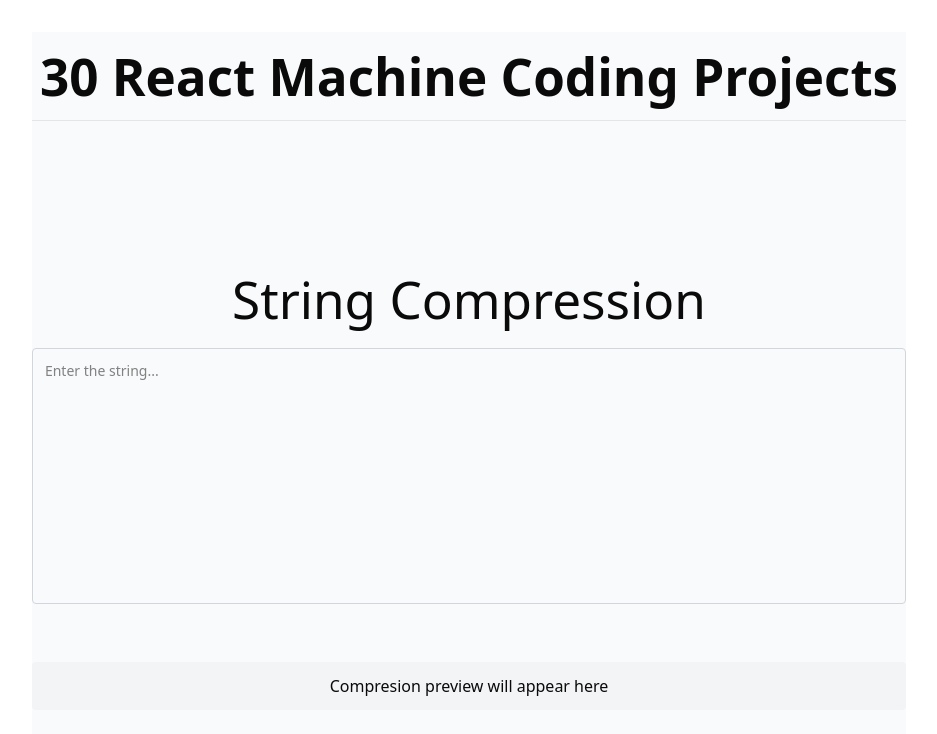
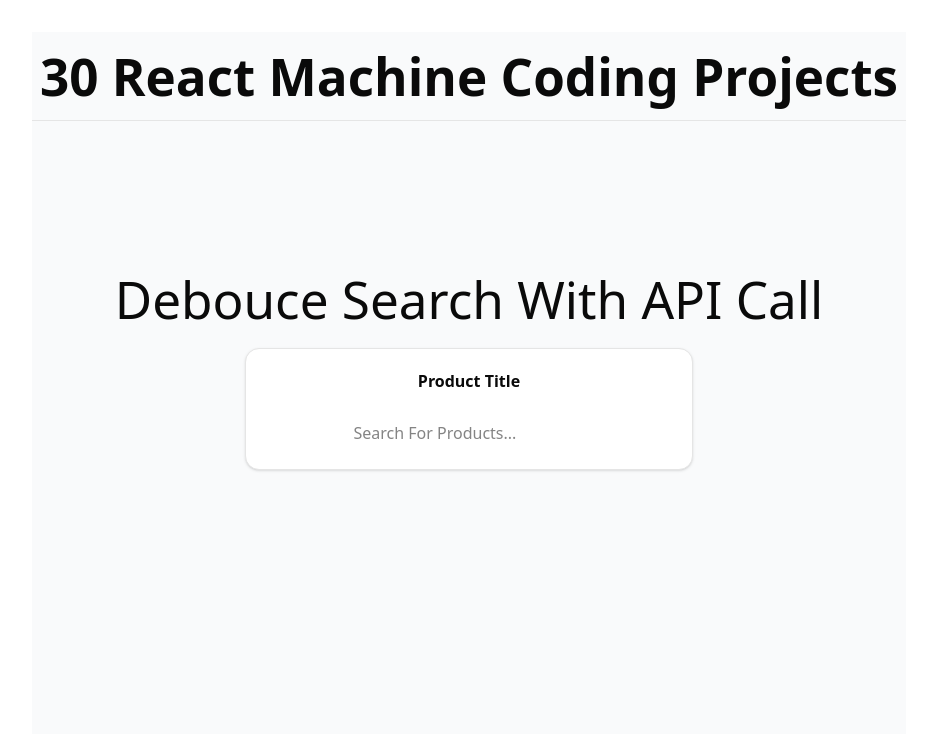
Before and after one commit to antoniojsp/react_30projects, a React (Vite) app in the folder projects/: page / in a window 1280 px wide. Shown: the top 734 px of the page, without its empty margins (171-1108 px from the left). Built offline with nearby package versions, Linux system fonts and the light colour scheme.

Commit message:
edbounce

```diff
--- a/projects/src/App.jsx
+++ b/projects/src/App.jsx
@@ -17,6 +17,7 @@ import ProductList from './components/projects/13-product-list'
 import ProductProvider from './context/product-context'
 import KanbanBoard from './components/projects/14-kanban-board'
 import StringCompression from './components/projects/15.string-compression'
+import DebounceSearchWithApiCall from './components/projects/16.debounce-search'
 
 function App() {
 
@@ -47,7 +48,8 @@ function App() {
           <ProductList/>
         </ProductProvider> */}
         {/* <KanbanBoard /> */}
-        <StringCompression />
+        {/* <StringCompression /> */}
+        <DebounceSearchWithApiCall />
       </main>
     </div>
   )
--- /dev/null
+++ b/projects/src/components/projects/16.debounce-search.jsx
@@ -0,0 +1,104 @@
+import { Loader2 } from "lucide-react";
+import { Card, CardContent, CardHeader, CardTitle } from "../ui/card";
+import { useEffect, useRef, useState } from "react";
+
+const useDebounce = (value, delay) => {
+    const [debounceValue, setDebounceDelay] = useState(value);
+    const handler = useRef();
+
+    useEffect(() => {
+        if (handler.current) {
+            clearTimeout(handler.current)
+        }
+
+        handler.current = setTimeout(() => {
+            setDebounceDelay(value)
+        }, delay)
+
+        return () => clearTimeout(handler.current)
+    }, [value, delay])
+    return debounceValue
+}
+
+export default function DebounceSearchWithApiCall() {
+
+    const [searchTerm, setSearchTerm] = useState('');
+    const [results, setResults] = useState('');
+    const [isLoading, setIsLoading] = useState(false);
+
+    const debounceTerm = useDebounce(searchTerm, 500)
+
+    async function fetchData() {
+        setIsLoading(true)
+        try {
+            const data = await fetch(`https://dummyjson.com/products/search?q=${debounceTerm}`)
+            const result = await data.json()
+            if (result?.products) {
+                setResults(result?.products)
+                console.log(result)
+            }else{
+                setResults([]);
+            }
+        } catch (e) {
+            console.log(e)
+        }finally{
+            setIsLoading(false)
+        }
+    }
+
+    useEffect(() => {
+        if(!debounceTerm.trim()){
+            setResults([]);
+            return;
+        }
+        fetchData(debounceTerm);
+
+    }, [debounceTerm])
+    // console.log(searchTerm)
+// console.log(debounceTerm)
+    return (
+        <div className="flex flex-col pt-[150px] justify-center bg-gray-50">
+            <h1>Debouce Search With API Call</h1>
+            <div className="mt-5">
+                <Card className={"w-full max-w-md mx-auto"}>
+                    <CardHeader>
+                        <CardTitle>
+                            Product Title
+                        </CardTitle>
+                    </CardHeader>
+                    <CardContent className={"space-y-4"}>
+                        <input
+                            placeholder="Search For Products..."
+                            value={searchTerm}
+                            onChange={(e) => setSearchTerm(e.target.value)}
+                        />
+                        {
+                            isLoading && <div className="flex justify-center py-5">
+                                <Loader2 className="h-6 w-6 animate-spin text-gray-600" />
+                            </div>
+                        }
+                        {
+                            !isLoading && results && results.length > 0  &&
+                            <div className="space-y-2">
+                                <p className="text-sm text-muted-foreground">
+                                    {results?.length} Results
+                                </p>
+                                <ul className="space-y-3">
+                                    {
+                                        results?.map(p=>(
+                                            <li key={p.id} className="border p-3 rounded-md">
+                                                <div className="font-medium">
+                                                    {p.title}
+                                                </div>
+                                            </li>
+                                        ))
+                                    }
+                                </ul>
+                            </div>
+                        }
+                    </CardContent>
+                </Card>
+            </div>
+        </div>
+    )
+}
```
